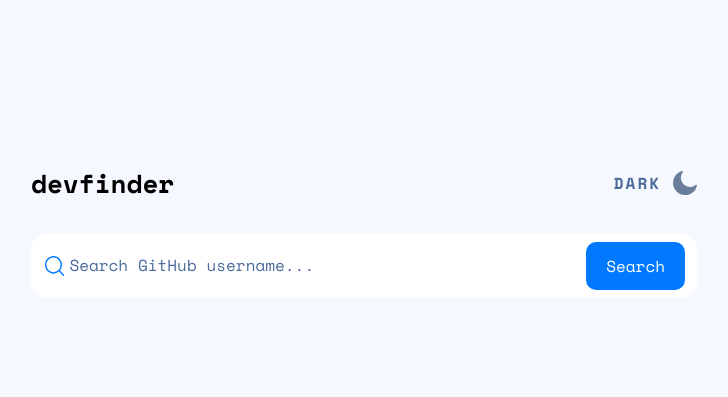
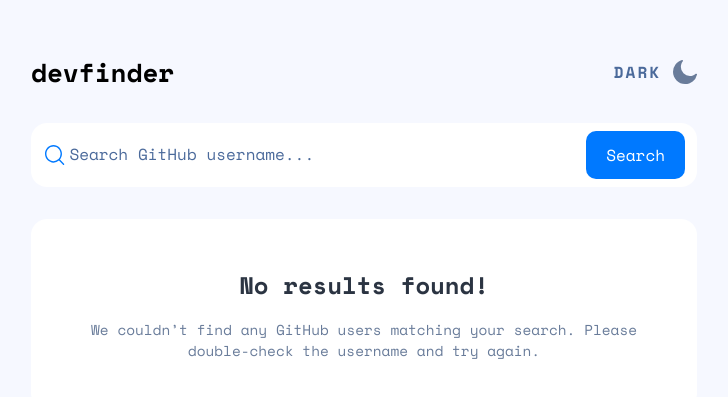
Before and after one commit to sercansimsek/GitHub-user-search-app, a React (Vite) app: page / in a window 1280 px wide. Shown: the part 169-566 px from the top of the page, without its empty margins (276-1004 px from the left). Built offline with nearby package versions, Linux system fonts and the light colour scheme; no server answers.

Commit message:
Error Page created to show up in case there is no related user to be found

```diff
--- a/src/App.tsx
+++ b/src/App.tsx
@@ -2,6 +2,7 @@ import { useEffect, useState, type FormEvent } from "react";
 import { Card } from "./components/Card/Card";
 import { Form } from "./components/Form/Form";
 import { Header } from "./components/Header/Header";
+import { ErrorPage } from "./components/ErrorPage/ErrorPage";
 
 export interface User {
   avatar_url: string;
@@ -21,6 +22,7 @@ export interface User {
 export const App = () => {
   const [query, setQuery] = useState("");
   const [user, setUser] = useState<User>();
+  const [hasError, setHasError] = useState(false);
   const [errMsg, setErrMsg] = useState("");
 
   const handleSubmit = async (event: FormEvent<HTMLFormElement>) => {
@@ -35,6 +37,7 @@ export const App = () => {
     } catch (error) {
       console.error("Failed to fetch the user", error);
       setErrMsg(error instanceof Error ? error.message : String(error));
+      setHasError(true);
     } finally {
       setQuery("");
     }
@@ -61,7 +64,11 @@ export const App = () => {
     <div className="App">
       <Header />
       <Form query={query} onSetQuery={setQuery} onSubmit={handleSubmit} />
-      {user && <Card user={user} />}
+      {user?.name ? (
+        <Card user={user} />
+      ) : (
+        <ErrorPage hasError={hasError} errMsg={errMsg} />
+      )}
     </div>
   );
 };
--- a/src/_variables.scss
+++ b/src/_variables.scss
@@ -1,5 +1,6 @@
 $neutral0: #fff;
 $neutral100: #f6f8ff;
+$neutral300: #697c9a;
 $neutral500: #4b6a9b;
 $neutral700: #2b3442;
 $neutral900: #141d2f;
--- /dev/null
+++ b/src/components/ErrorPage/Error.scss
@@ -0,0 +1,24 @@
+@use "../../variables" as *;
+
+.Errorpage {
+  display: flex;
+  flex-direction: column;
+  gap: 1rem;
+
+  border-radius: 1rem;
+  padding: 3rem;
+  text-align: center;
+  background-color: $neutral0;
+
+  &-title {
+    color: $neutral700;
+    font-weight: bold;
+    background-color: $neutral0;
+  }
+
+  &-text {
+    color: $neutral300;
+    background-color: $neutral0;
+    font-size: 0.9rem;
+  }
+}
--- /dev/null
+++ b/src/components/ErrorPage/ErrorPage.tsx
@@ -0,0 +1,15 @@
+import "./Error.scss";
+
+export const ErrorPage = () => {
+  return (
+    <>
+      <div className="Errorpage">
+        <h2 className="Errorpage-title">No results found!</h2>
+        <span className="Errorpage-text">
+          We couldn’t find any GitHub users matching your search. Please
+          double-check the username and try again.
+        </span>
+      </div>
+    </>
+  );
+};
```
